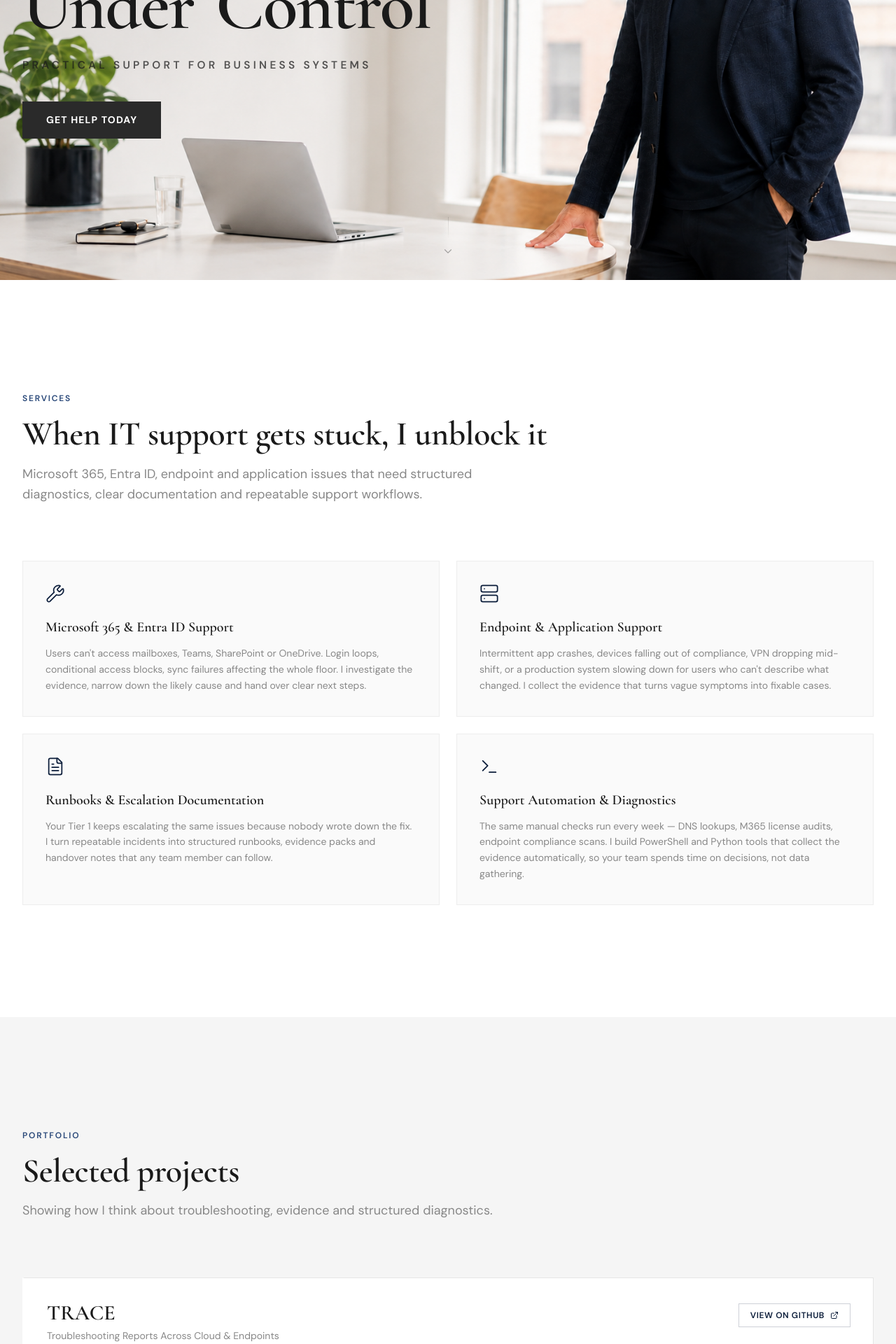
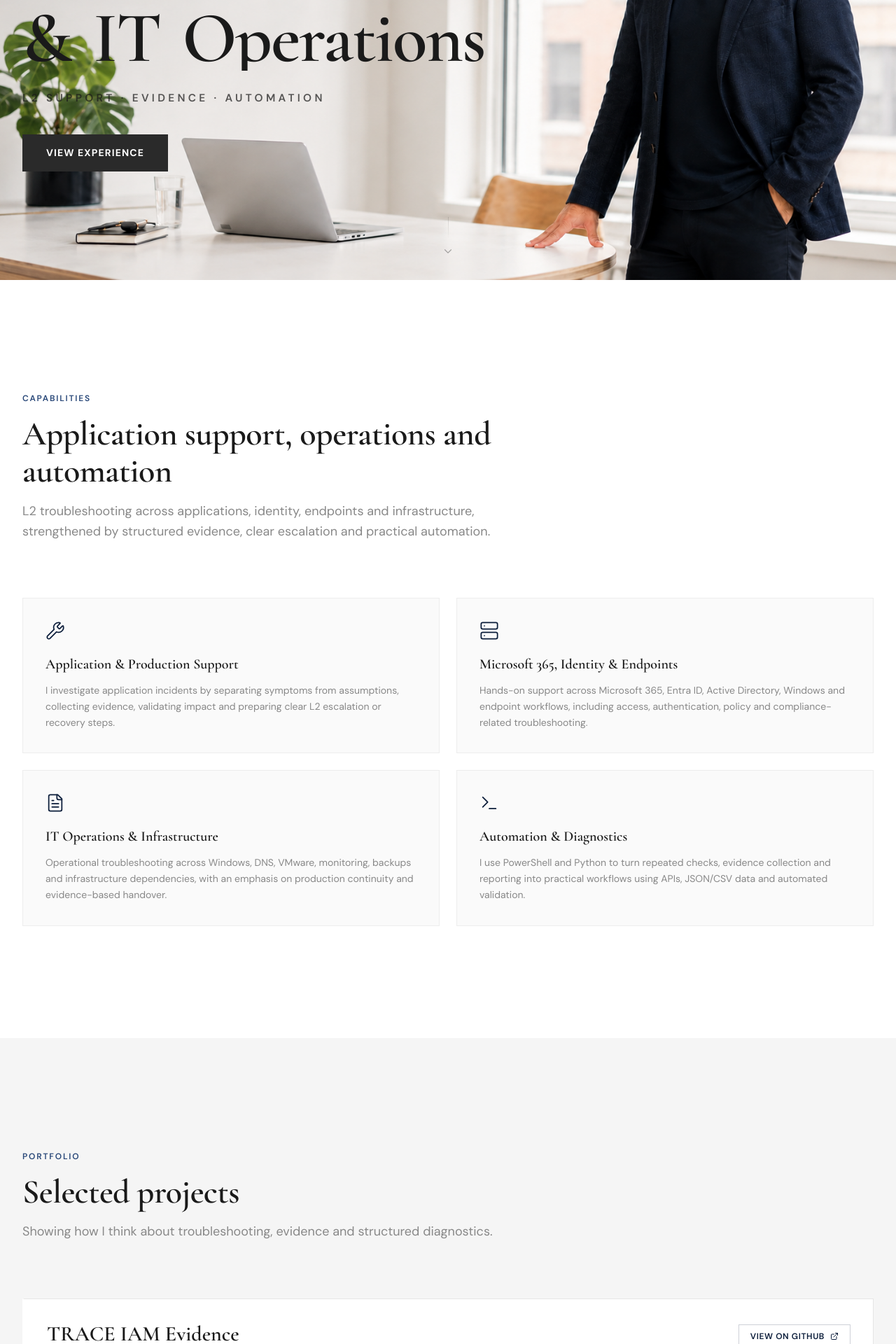
Before and after one commit to RafaelAlbaWebify/rafaelalba-site, a Next.js app: page / in a window 1280 px wide. Shown: the part 400-2320 px from the top of the page at 70% size. Built offline with nearby package versions, Linux system fonts and the light colour scheme.

Commit message:
Align website with Application Support and IT Operations positioning

```diff
--- a/src/app/page.tsx
+++ b/src/app/page.tsx
@@ -115,7 +115,7 @@ function HeroAnimatedLine({ text, delay = 0 }: { text: string; delay?: number })
 /* --- DATA --- */
 
 const NAV_LINKS = [
-  { label: "Services", href: "#services" },
+  { label: "Capabilities", href: "#services" },
   { label: "Projects", href: "#projects" },
   { label: "Approach", href: "#how-i-work" },
   { label: "Experience", href: "#experience" },
@@ -126,38 +126,38 @@ const NAV_LINKS = [
 const SERVICES = [
   {
     icon: Wrench,
-    title: "Microsoft 365 & Entra ID Support",
+    title: "Application & Production Support",
     description:
-      "Users can't access mailboxes, Teams, SharePoint or OneDrive. Login loops, conditional access blocks, sync failures affecting the whole floor. I investigate the evidence, narrow down the likely cause and hand over clear next steps.",
+      "I investigate application incidents by separating symptoms from assumptions, collecting evidence, validating impact and preparing clear L2 escalation or recovery steps.",
   },
   {
     icon: Server,
-    title: "Endpoint & Application Support",
+    title: "Microsoft 365, Identity & Endpoints",
     description:
-      "Intermittent app crashes, devices falling out of compliance, VPN dropping mid-shift, or a production system slowing down for users who can't describe what changed. I collect the evidence that turns vague symptoms into fixable cases.",
+      "Hands-on support across Microsoft 365, Entra ID, Active Directory, Windows and endpoint workflows, including access, authentication, policy and compliance-related troubleshooting.",
   },
   {
     icon: FileText,
-    title: "Runbooks & Escalation Documentation",
+    title: "IT Operations & Infrastructure",
     description:
-      "Your Tier 1 keeps escalating the same issues because nobody wrote down the fix. I turn repeatable incidents into structured runbooks, evidence packs and handover notes that any team member can follow.",
+      "Operational troubleshooting across Windows, DNS, VMware, monitoring, backups and infrastructure dependencies, with an emphasis on production continuity and evidence-based handover.",
   },
   {
     icon: Terminal,
-    title: "Support Automation & Diagnostics",
+    title: "Automation & Diagnostics",
     description:
-      "The same manual checks run every week — DNS lookups, M365 license audits, endpoint compliance scans. I build PowerShell and Python tools that collect the evidence automatically, so your team spends time on decisions, not data gathering.",
+      "I use PowerShell and Python to turn repeated checks, evidence collection and reporting into practical workflows using APIs, JSON/CSV data and automated validation.",
   },
 ];
 
 const PROJECTS = [
   {
-    title: "TRACE",
-    subtitle: "Troubleshooting Reports Across Cloud & Endpoints",
+    title: "TRACE IAM Evidence",
+    subtitle: "Identity / Modern Workplace Investigation",
     description:
-      "A local-first diagnostic toolkit for turning Microsoft 365, Entra ID, endpoint and infrastructure evidence into support-ready reports. Built with Python, PowerShell and a TypeScript web UI.",
-    tags: ["Python", "PowerShell", "TypeScript", "FastAPI", "M365", "Entra ID"],
-    url: "https://github.com/RafaelAlbaWebify/trace-ops",
+      "A local-first, read-only IAM evidence workbench for structuring redacted access-support evidence, evaluating deterministic troubleshooting rules and producing reviewable reports.",
+    tags: ["Python", "FastAPI", "Entra ID", "Conditional Access", "Evidence"],
+    url: "https://github.com/RafaelAlbaWebify/trace-iam-evidence",
   },
   {
     title: "DNS Audit Tool",
@@ -180,25 +180,25 @@ const PROJECTS = [
 const EXPERIENCE = [
   {
     period: "2024 — Present",
-    title: "B2B IT Operations & Digital Support",
-    company: "Webify Digital Solutions",
+    title: "Founder | IT Operations & Automation",
+    company: "Webify Digital Solutions Ltd",
     location: "Dublin, Ireland · Remote",
     bullets: [
-      "B2B IT operations support — Microsoft 365, email, DNS and endpoint troubleshooting",
-      "Structured diagnostics, PowerShell automation and repeatable support workflows",
-      "Documentation, runbooks and clear escalation handovers",
+      "Built support workflows across applications, identity, endpoints and access",
+      "Built PowerShell/Python tooling for troubleshooting, evidence collection and repeatable IT workflows",
+      "Developed M365, Entra, Intune, Azure/AWS and AI-assisted operational scenarios with clear safety boundaries",
     ],
   },
   {
     period: "2025 — 2026",
     title: "IT Operations Engineer — Manufacturing Client",
     company: "Quental",
-    location: "Remote",
+    location: "Vigo, Spain · Hybrid",
     bullets: [
-      "Resolved incidents across M365, Entra ID, Windows, DNS and endpoints in production-critical automotive manufacturing",
-      "Worked with VMware/vSphere/ESXi, monitoring, backup and ServiceNow",
-      "Diagnosed issues across network, endpoints, OPC and PLC connectivity",
-      "Created runbooks to improve troubleshooting consistency and escalation quality",
+      "Investigated production-critical incidents across enterprise applications, Windows, identity and DNS",
+      "Diagnosed dependencies between applications, endpoints, servers, network services and industrial systems",
+      "Supported migrations, technical changes, patching and operational validation",
+      "Prepared escalation evidence and coordinated resolution with infrastructure, OT, security and vendor teams",
     ],
   },
   {
@@ -207,10 +207,10 @@ const EXPERIENCE = [
     company: "Auxilion",
     location: "Dublin, Ireland · Hybrid",
     bullets: [
-      "L2 IT support for Teagasc (~3,000 users across research centres and colleges in Ireland)",
-      "Resolved M365, authentication, email, Teams and SharePoint incidents",
-      "Managed escalated cases requiring analysis, documentation and follow-up",
-      "Contributed to knowledge base improvements and repeatable support procedures",
+      "Delivered L2 IT support for approximately 3,000 users across research centres, offices and colleges",
+      "Resolved Microsoft 365, Windows, authentication, email, Teams, SharePoint and OneDrive incidents",
+      "Managed escalated cases through analysis, resolution, follow-up and user communication",
+      "Documented findings and escalation evidence within structured ITSM workflows",
     ],
   },
   {
@@ -219,33 +219,33 @@ const EXPERIENCE = [
     company: "Communisis",
     location: "Liverpool, UK · On-site",
     bullets: [
-      "Supported corporate IT operations with endpoint security, access-control processes and patching",
-      "Troubleshot endpoint protection and security-related incidents",
-      "Contributed to patching, secure operations and support continuity",
+      "Investigated Windows, application, access and configuration incidents across corporate endpoints",
+      "Supported patching, endpoint hardening and policy-aligned operational changes",
+      "Collected technical evidence and coordinated escalation with infrastructure and security teams",
     ],
   },
   {
     period: "2002 — 2020",
-    title: "IT Support & Computer Repair Business Owner",
+    title: "IT Services Business Owner / Technical Lead",
     company: "BEEP Informática",
-    location: "On-site",
+    location: "Málaga, Spain · On-site",
     bullets: [
-      "Owned and operated a computer repair and IT support business for 18 years",
-      "Diagnosed Windows, hardware, software, driver and connectivity issues",
-      "Supported printers, backups, antivirus tools and small-business IT",
+      "Led day-to-day technical operations and coordinated a small support team",
+      "Delivered Windows, software, hardware, printer, network and connectivity support",
+      "Managed customer priorities, suppliers, service expectations and technical follow-up",
     ],
   },
 ];
 
 const CERTIFICATIONS = [
-  { name: "Microsoft Security Essentials Professional Certificate", issuer: "Microsoft & LinkedIn", year: "2025", latest: true },
-  { name: "Proofpoint Certified AI Email Security Specialist", issuer: "Proofpoint", year: "2026", latest: true },
-  { name: "AWS Cloud Solutions Architect", issuer: "Amazon Web Services", year: "2024" },
-  { name: "Google Cybersecurity", issuer: "Google", year: "2023" },
-  { name: "Google IT Support", issuer: "Google", year: "2021" },
-  { name: "Applied DevOps Engineering", issuer: "IBM", year: "2024" },
-  { name: "Azure Database Administrator — DP-300 HA/DR", issuer: "LinkedIn Learning", year: "2025" },
-  { name: "Google Project Management", issuer: "Google", year: "2021" },
+  { name: "Proofpoint Certified AI Data Security Specialist 2026", issuer: "Proofpoint", year: "2026", latest: true },
+  { name: "Proofpoint Certified AI Email Security Specialist 2026", issuer: "Proofpoint", year: "2026", latest: true },
+  { name: "Proofpoint Certified AI Agent Security Specialist 2026", issuer: "Proofpoint", year: "2026", latest: true },
+  { name: "Microsoft Security Essentials Professional Certificate", issuer: "Microsoft & LinkedIn", year: "2025" },
+  { name: "AWS Cloud Solutions Architect Professional Certificate", issuer: "AWS", year: "2024" },
+  { name: "AWS Cloud Technology Consultant Professional Certificate", issuer: "AWS", year: "2024" },
+  { name: "IBM DevOps and Software Engineering", issuer: "IBM", year: "2024" },
+  { name: "IBM Cybersecurity Analyst", issuer: "IBM", year: "2024" },
 ];
 
 const PRINCIPLES = [
@@ -451,7 +451,7 @@ export default function Home() {
   onClick={() => scrollTo("#contact")}
   className="ml-4 inline-flex h-12 min-w-[10rem] items-center justify-center whitespace-nowrap bg-charcoal px-5 text-xs font-bold uppercase tracking-[0.12em] text-white hover:bg-black transition-all duration-300 btn-press"
 >
-  Get Help Today
+  View Experience
 </button>
             </div>
 
@@ -519,10 +519,10 @@ export default function Home() {
               {/* Name - large serif, word-by-word reveal */}
               <h1 className="font-serif text-[3.5rem] sm:text-[4.5rem] md:text-[5.4rem] lg:text-[6.1rem] xl:text-[6.4rem] font-semibold text-charcoal leading-[0.92] tracking-[-0.02em] mb-7">
   <span className="block">
-    <HeroAnimatedLine text="Let's Get IT" delay={0.5} />
+    <HeroAnimatedLine text="Application Support" delay={0.5} />
   </span>
   <span className="block mt-1 sm:mt-2">
-    <HeroAnimatedLine text="Under Control" delay={0.78} />
+    <HeroAnimatedLine text="& IT Operations" delay={0.78} />
   </span>
 </h1>
 
@@ -533,7 +533,7 @@ export default function Home() {
   transition={{ duration: 0.9, delay: 1.2, ease: EASE_OUT }}
   className="text-[0.82rem] sm:text-[0.88rem] md:text-[0.96rem] font-semibold uppercase tracking-[0.28em] text-charcoal/72 mb-10"
 >
-  Practical support for business systems
+  L2 SUPPORT · EVIDENCE · AUTOMATION
 </motion.p>
 
               {/* CTA - delayed fade */}
@@ -543,10 +543,10 @@ export default function Home() {
                 transition={{ duration: 0.8, delay: 1.8, ease: EASE_OUT }}
               >
                 <button
-                  onClick={() => scrollTo("#contact")}
+                  onClick={() => scrollTo("#experience")}
                   className="btn-primary btn-press"
                 >
-                  Get Help Today
+                  View Experience
                 </button>
               </motion.div>
             </div>
@@ -574,18 +574,18 @@ export default function Home() {
         <section id="services" className="py-32 md:py-40 bg-white">
           <div className="max-w-7xl mx-auto px-6 lg:px-8">
             <Reveal>
-              <p className="section-label mb-4">Services</p>
+              <p className="section-label mb-4">Capabilities</p>
             </Reveal>
             <Reveal delay={0.1}>
               <h2 className="section-heading text-3xl md:text-4xl lg:text-5xl text-charcoal mb-4 max-w-3xl">
-                When IT support gets stuck, I unblock it
+                Application support, operations and automation
               </h2>
             </Reveal>
             <Reveal delay={0.2}>
               <p className="text-mid-gray text-base md:text-lg max-w-2xl mb-20 leading-relaxed">
-                Microsoft 365, Entra ID, endpoint and application issues
-                that need structured diagnostics, clear documentation and
-                repeatable support workflows.
+                L2 troubleshooting across applications, identity, endpoints
+                and infrastructure, strengthened by structured evidence,
+                clear escalation and practical automation.
               </p>
             </Reveal>
 
@@ -841,20 +841,20 @@ export default function Home() {
                 <Reveal delay={0.05}>
                   <p className="inline-flex items-center gap-2 text-xs font-semibold tracking-widest uppercase text-emerald-400/80 mb-6">
                     <span className="w-2 h-2 rounded-full bg-emerald-400 animate-pulse" />
-                    Available for remote roles &amp; B2B support contracts
+                    Open to remote roles &amp; B2B contracts
                   </p>
                 </Reveal>
                 <Reveal delay={0.1}>
                   <h2 className="section-heading text-3xl md:text-4xl lg:text-5xl text-white mb-6">
-                    Need help with Microsoft 365, Entra ID or IT operations?
+                    Let's talk about Application Support &amp; IT Operations
                   </h2>
                 </Reveal>
                 <Reveal delay={0.2}>
                   <p className="text-white/50 text-base leading-relaxed mb-10">
-                    Send the symptoms. I will help you structure the next
-                    checks. Include what is failing, who is affected, when it
-                    started, what changed recently and any screenshots or error
-                    messages you have.
+                    I am open to Application Support, Production Support,
+                    Technical Support and IT Operations opportunities. Full-time
+                    and contract work are both welcome, with B2B delivery available
+                    through Webify Digital Solutions Ltd when appropriate.
                   </p>
                 </Reveal>
                 <Reveal delay={0.3}>
@@ -944,7 +944,7 @@ export default function Home() {
                   <div>
                     <textarea
                       name="message"
-                      placeholder="Describe the issue or how I can help"
+                      placeholder="Role, project or support requirement"
                       required
                       minLength={20}
                       maxLength={3000}
@@ -1018,8 +1018,7 @@ export default function Home() {
       <footer className="bg-charcoal py-8">
         <div className="max-w-7xl mx-auto px-6 lg:px-8 flex flex-col md:flex-row items-center justify-between gap-4">
           <p className="text-white/40 text-xs tracking-wide">
-            &copy; {new Date().getFullYear()} Rafael Alba &middot; Microsoft 365,
-            Entra ID &amp; IT Operations Support
+            &copy; {new Date().getFullYear()} Rafael Alba &middot; Application Support &amp; IT Operations Engineer
           </p>
         </div>
       </footer>
```
